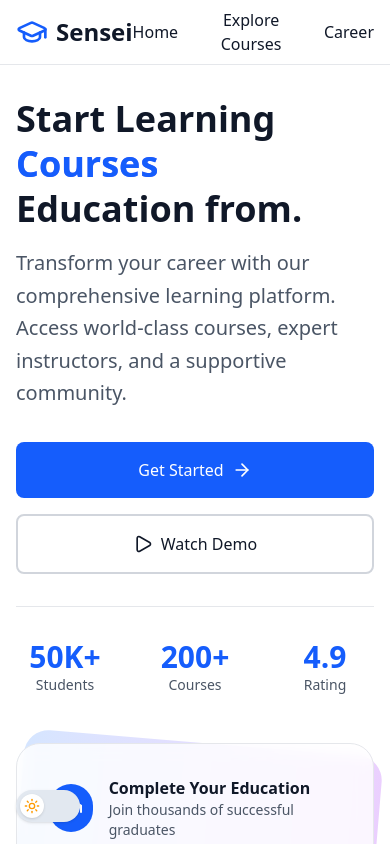
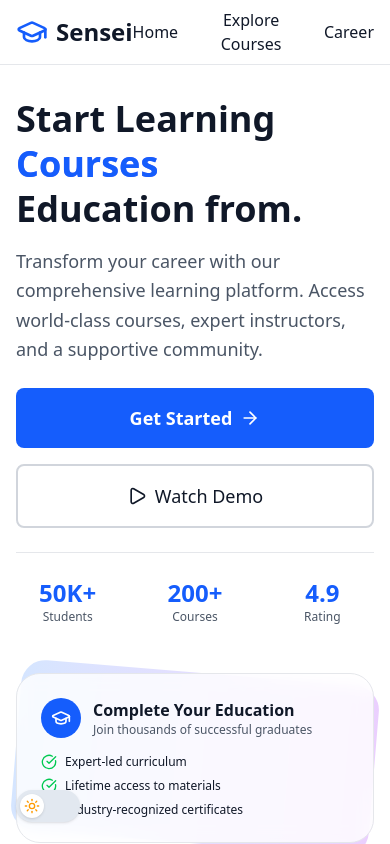
Before and after one commit to mirajkc/Sensei, a React (Vite) app in the folder client/: page / in a window 390 px wide. Shown: the top 844 px of the page. Built offline with nearby package versions, Linux system fonts and the light colour scheme; no server answers.

Commit message:
fixed glitch in admin dashboard total revenue section and made UI changes

```diff
--- a/client/src/App.jsx
+++ b/client/src/App.jsx
@@ -19,6 +19,7 @@ import AllCourse from './pages/seller pages/AllCourse'
 import EditLesson from './pages/seller pages/EditLesson'
 import SellerSetting from './pages/seller pages/SellerSetting'
 import UserProfile from './pages/UserProfile'
+import Footer from './components/Footer'
 
 const App = () => {
   const { isAdmin,sellerLoggedIn } = useAppContext()
@@ -50,12 +51,14 @@ const App = () => {
 
 
       </Routes>
+      <Footer />
       <ThemeSwitch/>
       <Toaster
              position="top-right"
              reverseOrder={false}
       />
 
+
     </div>
   )
 }
--- /dev/null
+++ b/client/src/components/Footer.jsx
@@ -0,0 +1,66 @@
+import React from 'react'
+import  useAppContext  from '../context/AppContext.jsx'
+import { motion, scale } from 'framer-motion'
+import { Home, Info, MapPin, BookOpen } from 'lucide-react'
+import nav_logo from '../assets/navbar_logo.png'
+import  { useLocation } from 'react-router-dom'
+
+const Footer = () => {
+  const { theme } = useAppContext()
+  const location = useLocation()
+  if (['/login', '/signup'].includes(location.pathname)) return null;
+  if (location.pathname.startsWith('/seller')) return null;
+  if(location.pathname.startsWith('/admin')) return null
+
+  const footerVariants = {
+    hidden: { opacity: 0, y: 30 },
+    visible: {
+      opacity: 1,
+      y: 0,
+      transition: { duration: 0.6, ease: "easeOut" }
+    }
+  }
+
+  return (
+    <div className={`${ theme === "dark" ? 'bg-gray-800' : 'bg-white' }`} >
+          <motion.footer
+      variants={footerVariants}
+      initial="hidden"
+      whileInView="visible"
+      viewport={{ once: true }}
+      className={`w-full py-6 ${
+        theme === 'dark' ? 'bg-gray-800 text-white' : 'bg-white text-gray-900'
+      } flex flex-col items-center justify-center`}
+    >
+      <motion.div
+      whileHover={{ scale: 1.1 }}
+      className='max-w-50' >
+        <img className='w-max h-max' src={nav_logo} alt="" />
+      </motion.div>
+      {/* Icon navigation */}
+      <div className="flex gap-8 mb-4">
+        <a  href="/" className="hover:text-blue-500 scale-1.1 transition-colors">
+          <Home size={24} />
+        </a>
+        <a href="/about" className="hover:text-blue-500 transition-colors">
+          <Info size={24} />
+        </a>
+        <a href="/maps" className="hover:text-blue-500 transition-colors">
+          <MapPin size={24} />
+        </a>
+        <a href="/courses" className="hover:text-blue-500 transition-colors">
+          <BookOpen size={24} />
+        </a>
+      </div>
+
+      {/* Copyright */}
+      <p className={`text-xs ${theme === 'dark' ? 'text-gray-400' : 'text-gray-500'}`}>
+        © 2024 PrebuiltUI. All rights reserved.
+      </p>
+    </motion.footer>
+    </div>
+
+  )
+}
+
+export default Footer
--- a/client/src/pages/Landing.jsx
+++ b/client/src/pages/Landing.jsx
@@ -14,19 +14,33 @@ const Landing = () => {
     hidden: { opacity: 0 },
     visible: {
       opacity: 1,
-      transition: { duration: 0.6, staggerChildren: 0.2 }
+      transition: {
+        duration: 0.6,
+        staggerChildren: 0.2
+      }
     }
   }
 
   const itemVariants = {
     hidden: { opacity: 0, y: 20 },
-    visible: { opacity: 1, y: 0, transition: { duration: 0.6 } }
+    visible: {
+      opacity: 1,
+      y: 0,
+      transition: { duration: 0.6 }
+    }
   }
 
   const cardVariants = {
     hidden: { opacity: 0, scale: 0.8 },
-    visible: { opacity: 1, scale: 1, transition: { duration: 0.5 } },
-    hover: { scale: 1.05, transition: { duration: 0.2 } }
+    visible: {
+      opacity: 1,
+      scale: 1,
+      transition: { duration: 0.5 }
+    },
+    hover: {
+      scale: 1.05,
+      transition: { duration: 0.2 }
+    }
   }
 
   const features = [
@@ -146,12 +160,12 @@ const Landing = () => {
         className="pt-24 pb-16"
       >
         <div className="max-w-7xl mx-auto px-4 sm:px-6 lg:px-8">
-          <div className="grid lg:grid-cols-2 gap-12 items-center">
-            <motion.div variants={itemVariants} className="space-y-8">
-              <div className="space-y-4">
+          <div className="grid xl:grid-cols-2 gap-12 xl:gap-16 items-center">
+            <motion.div variants={itemVariants} className="space-y-6 xl:space-y-8">
+              <div className="space-y-4 xl:space-y-6">
                 <motion.h1
                   variants={itemVariants}
-                  className="text-4xl md:text-6xl font-bold leading-tight"
+                  className="text-4xl md:text-5xl xl:text-7xl font-bold leading-tight"
                 >
                   Start Learning{' '}
                   <motion.span
@@ -170,7 +184,7 @@ const Landing = () => {
                 </motion.h1>
                 <motion.p
                   variants={itemVariants}
-                  className={`text-xl leading-relaxed ${
+                  className={`text-lg xl:text-xl leading-relaxed ${
                     theme === 'dark' ? 'text-gray-300' : 'text-gray-600'
                   }`}
                 >
@@ -181,66 +195,66 @@ const Landing = () => {
 
               <motion.div
                 variants={itemVariants}
-                className="flex flex-col sm:flex-row gap-4"
+                className="flex flex-col sm:flex-row gap-4 xl:gap-6"
               >
                 <motion.button
                   whileHover={{ scale: 1.05 }}
                   whileTap={{ scale: 0.95 }}
-                  className="bg-blue-600 text-white px-8 py-4 rounded-lg hover:bg-blue-700 transition-colors flex items-center justify-center space-x-2"
+                  className="bg-blue-600 text-white px-8 xl:px-10 py-4 xl:py-5 rounded-lg hover:bg-blue-700 transition-colors flex items-center justify-center space-x-2 text-lg xl:text-xl font-semibold"
                 >
                   <span>Get Started</span>
-                  <ArrowRight className="w-5 h-5" />
+                  <ArrowRight className="w-5 h-5 xl:w-6 xl:h-6" />
                 </motion.button>
                 <motion.button
                   whileHover={{ scale: 1.05 }}
                   whileTap={{ scale: 0.95 }}
-                  className={`px-8 py-4 rounded-lg border-2 transition-colors flex items-center justify-center space-x-2 ${
+                  className={`px-8 xl:px-10 py-4 xl:py-5 rounded-lg border-2 transition-colors flex items-center justify-center space-x-2 text-lg xl:text-xl font-medium ${
                     theme === 'dark'
                       ? 'border-gray-600 hover:border-white hover:bg-gray-800'
                       : 'border-gray-300 hover:border-gray-900 hover:bg-gray-50'
                   }`}
                 >
-                  <Play className="w-5 h-5" />
+                  <Play className="w-5 h-5 xl:w-6 xl:h-6" />
                   <span>Watch Demo</span>
                 </motion.button>
               </motion.div>
 
               <motion.div
                 variants={itemVariants}
-                className="grid grid-cols-3 gap-8 pt-8 border-t border-gray-200 dark:border-gray-700"
+                className="grid grid-cols-3 gap-6 xl:gap-8 pt-6 xl:pt-8 border-t border-gray-200 dark:border-gray-700"
               >
                 <motion.div whileHover={{ scale: 1.05 }} className="text-center">
                   <motion.div
                     initial={{ opacity: 0, scale: 0 }}
                     animate={{ opacity: 1, scale: 1 }}
                     transition={{ delay: 1, duration: 0.5 }}
-                    className="text-3xl font-bold text-blue-600"
+                    className="text-2xl xl:text-4xl font-bold text-blue-600"
                   >
                     50K+
                   </motion.div>
-                  <div className={`text-sm ${theme === 'dark' ? 'text-gray-400' : 'text-gray-600'}`}>Students</div>
+                  <div className={`text-xs xl:text-sm ${theme === 'dark' ? 'text-gray-400' : 'text-gray-600'}`}>Students</div>
                 </motion.div>
                 <motion.div whileHover={{ scale: 1.05 }} className="text-center">
                   <motion.div
                     initial={{ opacity: 0, scale: 0 }}
                     animate={{ opacity: 1, scale: 1 }}
                     transition={{ delay: 1.2, duration: 0.5 }}
-                    className="text-3xl font-bold text-blue-600"
+                    className="text-2xl xl:text-4xl font-bold text-blue-600"
                   >
                     200+
                   </motion.div>
-                  <div className={`text-sm ${theme === 'dark' ? 'text-gray-400' : 'text-gray-600'}`}>Courses</div>
+                  <div className={`text-xs xl:text-sm ${theme === 'dark' ? 'text-gray-400' : 'text-gray-600'}`}>Courses</div>
                 </motion.div>
                 <motion.div whileHover={{ scale: 1.05 }} className="text-center">
                   <motion.div
                     initial={{ opacity: 0, scale: 0 }}
                     animate={{ opacity: 1, scale: 1 }}
                     transition={{ delay: 1.4, duration: 0.5 }}
-                    className="text-3xl font-bold text-blue-600"
+                    className="text-2xl xl:text-4xl font-bold text-blue-600"
                   >
                     4.9
                   </motion.div>
-                  <div className={`text-sm ${theme === 'dark' ? 'text-gray-400' : 'text-gray-600'}`}>Rating</div>
+                  <div className={`text-xs xl:text-sm ${theme === 'dark' ? 'text-gray-400' : 'text-gray-600'}`}>Rating</div>
                 </motion.div>
               </motion.div>
             </motion.div>
@@ -265,23 +279,23 @@ const Landing = () => {
               />
               <motion.div
                 whileHover={{ scale: 1.05 }}
-                className={`relative rounded-3xl p-8 backdrop-blur-sm ${
+                className={`relative rounded-3xl p-6 xl:p-10 backdrop-blur-sm ${
                   theme === 'dark' ? 'bg-gray-800/80 border border-gray-700' : 'bg-white/80 border border-gray-200'
                 }`}
               >
-                <div className="space-y-6">
+                <div className="space-y-4 xl:space-y-6">
                   <motion.div
                     initial={{ x: -20, opacity: 0 }}
                     animate={{ x: 0, opacity: 1 }}
                     transition={{ delay: 0.5, duration: 0.6 }}
-                    className="flex items-center space-x-4"
+                    className="flex items-center space-x-3 xl:space-x-4"
                   >
-                    <div className="w-12 h-12 bg-blue-600 rounded-full flex items-center justify-center">
-                      <GraduationCap className="w-6 h-6 text-white" />
+                    <div className="w-10 h-10 xl:w-14 xl:h-14 bg-blue-600 rounded-full flex items-center justify-center">
+                      <GraduationCap className="w-5 h-5 xl:w-8 xl:h-8 text-white" />
                     </div>
                     <div>
-                      <h3 className="font-semibold">Complete Your Education</h3>
-                      <p className={`text-sm ${theme === 'dark' ? 'text-gray-400' : 'text-gray-600'}`}>
+                      <h3 className="font-semibold text-base xl:text-lg">Complete Your Education</h3>
+                      <p className={`text-xs xl:text-sm ${theme === 'dark' ? 'text-gray-400' : 'text-gray-600'}`}>
                         Join thousands of successful graduates
                       </p>
                     </div>
@@ -291,7 +305,7 @@ const Landing = () => {
                     variants={containerVariants}
                     initial="hidden"
                     animate="visible"
-                    className="space-y-3"
+                    className="space-y-2 xl:space-y-3"
                   >
                     {[
                       'Expert-led curriculum',
@@ -301,10 +315,10 @@ const Landing = () => {
                       <motion.div
                         key={index}
                         variants={itemVariants}
-                        className="flex items-center space-x-2"
+                        className="flex items-center space-x-2 xl:space-x-3"
                       >
-                        <CheckCircle className="w-5 h-5 text-green-500" />
-                        <span className="text-sm">{text}</span>
+                        <CheckCircle className="w-4 h-4 xl:w-5 xl:h-5 text-green-500" />
+                        <span className="text-xs xl:text-sm">{text}</span>
                       </motion.div>
                     ))}
                   </motion.div>
```
Also changed, not shown: client/src/components/Navbar.jsx (+8 -2 lines), client/src/components/seller components/AddNewLesson.jsx (+16 -14 lines), client/src/pages/seller pages/AllCourse.jsx (+19 -5 lines), client/src/pages/seller pages/EditLesson.jsx (+12 -10 lines).
